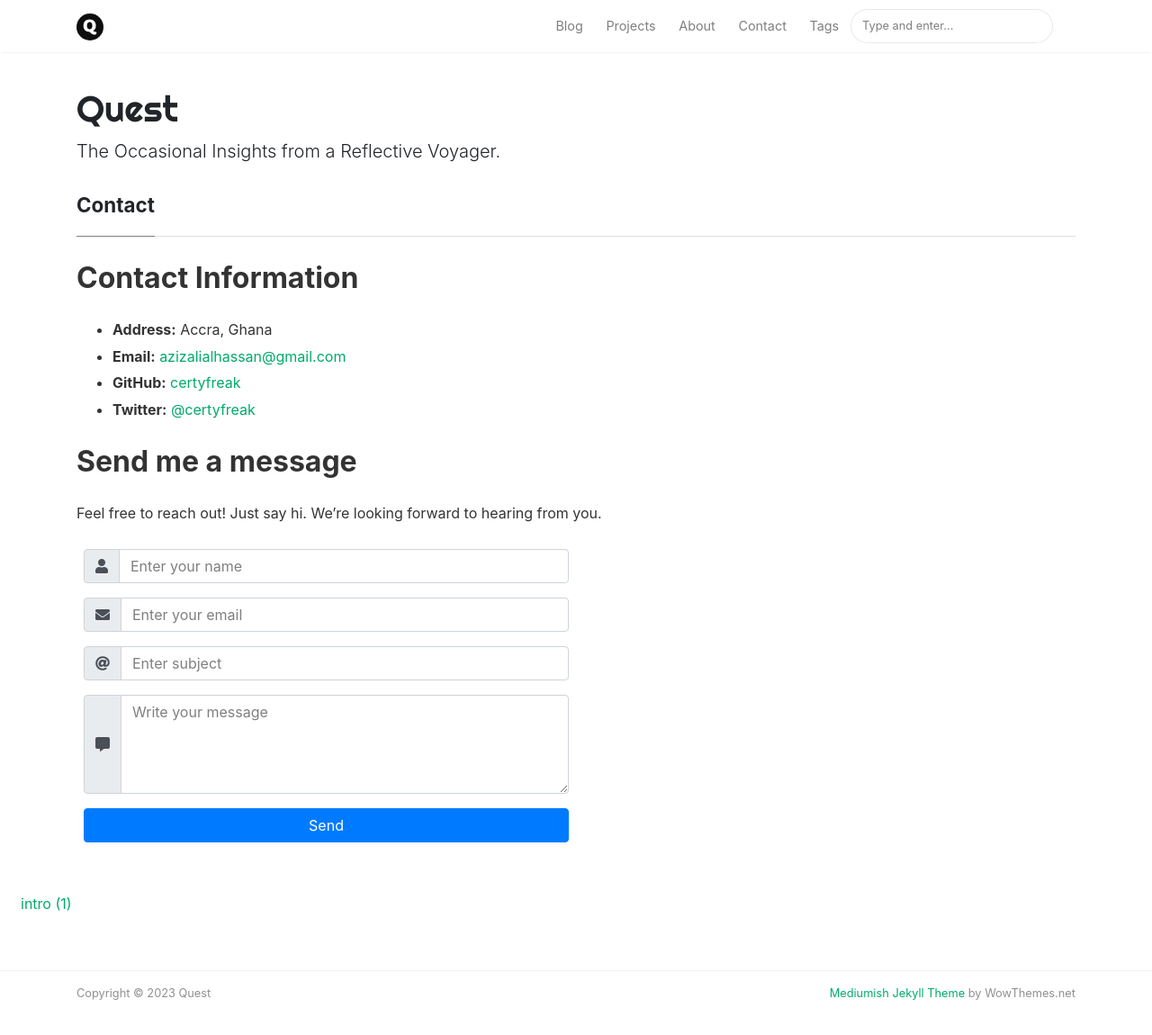
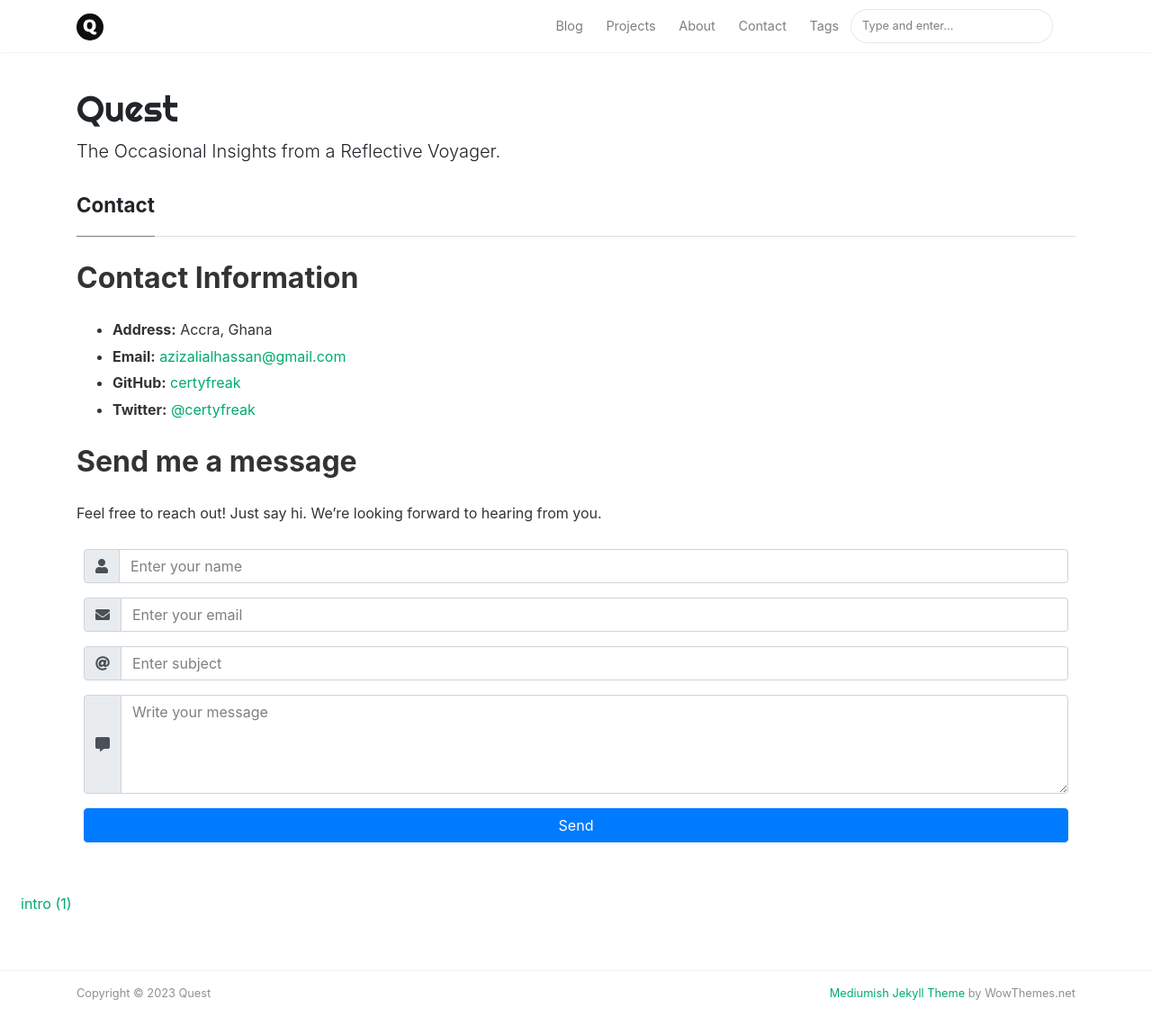
Before and after one commit to certyfreak/certyfreak, a Jekyll site: the page built from _pages/contact.md, in a window 1280 px wide and 1187 px high. Shown: the top 1150 px of the window at 90% size. Built offline with Jekyll 4.4.1, drawn with Linux system fonts in a browser that asks for light colours; nearby versions of some CDN libraries.

Commit message:
Update contact-form.html

```diff
--- a/_includes/contact-form.html
+++ b/_includes/contact-form.html
@@ -1,4 +1,4 @@
-<form action="https://formspree.io/f/maygkogw" class="p-2 w-50" method="POST">
+<form action="https://formspree.io/f/maygkogw" class="p-2" method="POST">
     <div class="form-group input-group">
       <div class="input-group-prepend">
         <span class="input-group-text"><i class="fas fa-user"></i></span>
```
